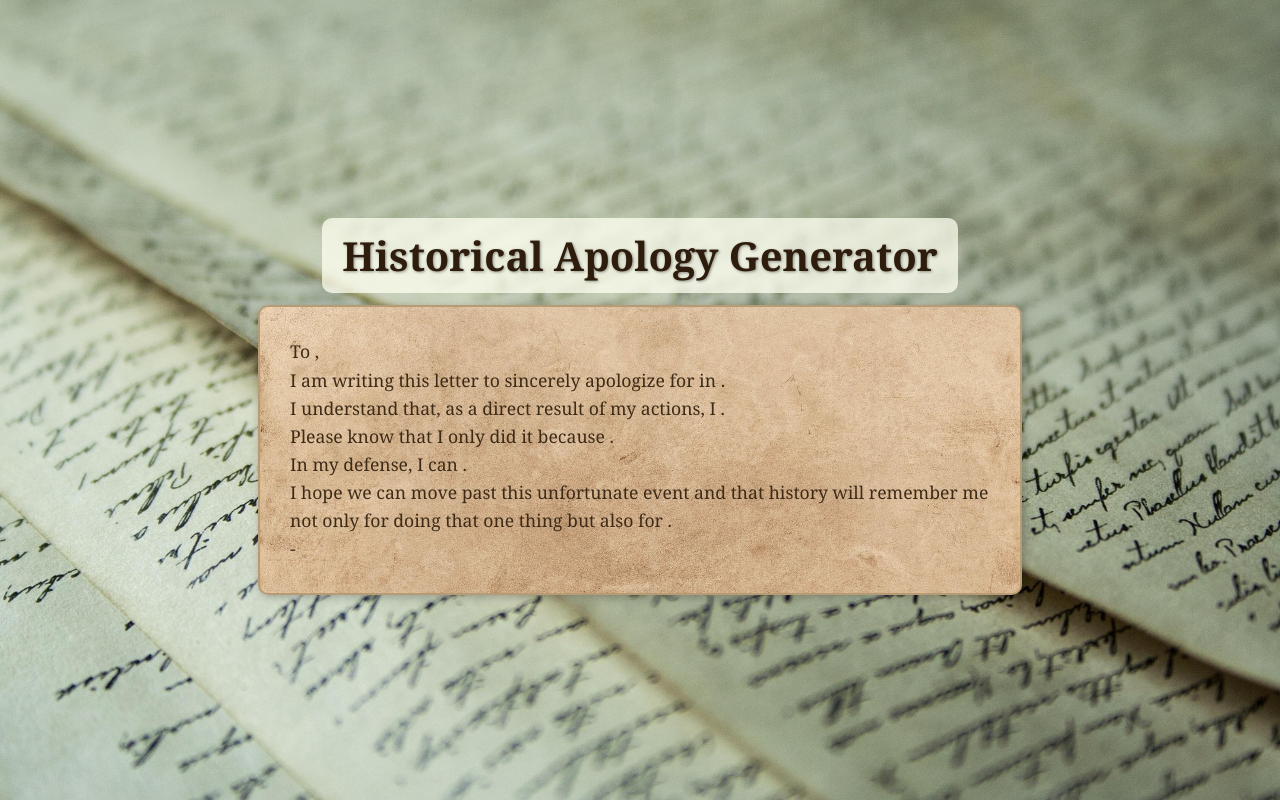
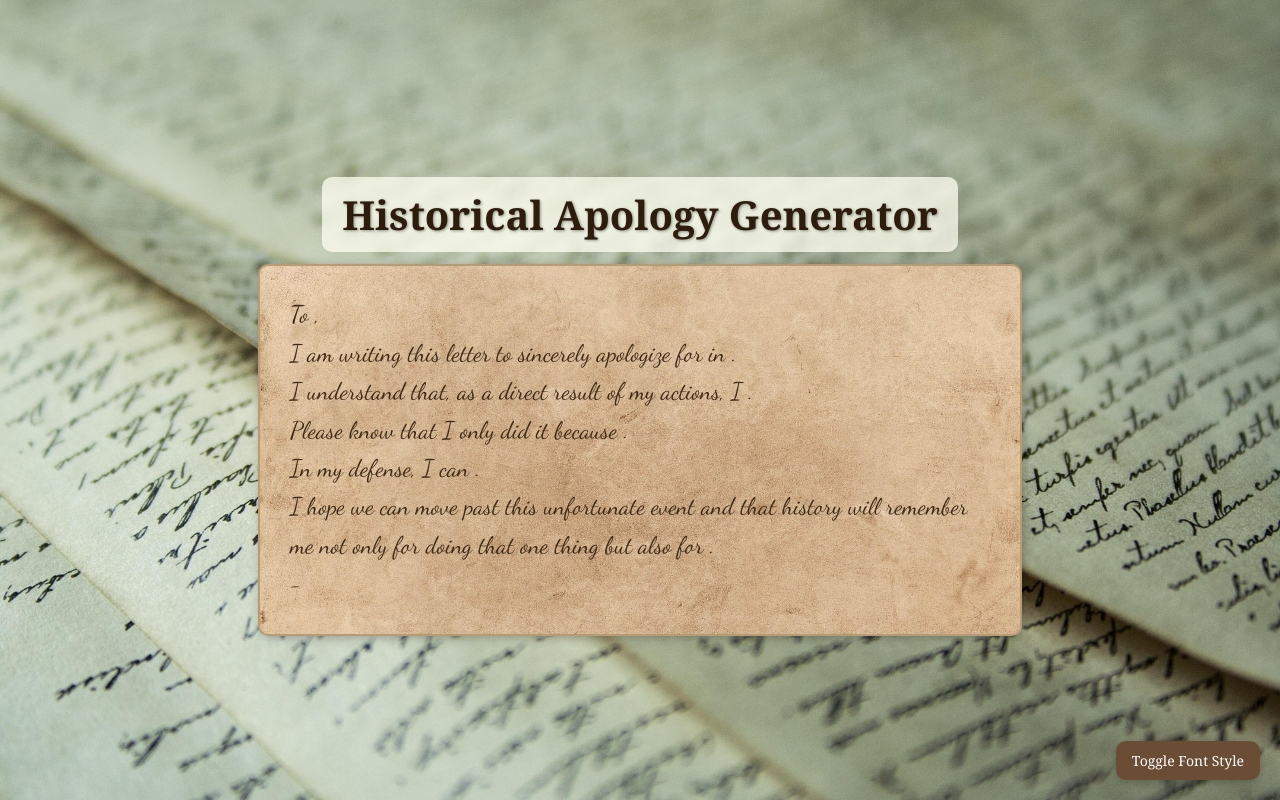
Before and after one commit to Mewzok/Server-Side-Web-Development, a PHP site: page /generate.php in a window 1280 px wide. Run offline with PHP 8.4, Linux system fonts and the light colour scheme; data that the repository does not hold is empty.

Commit message:
- Add cursive font and toggle button to turn it on and off

```diff
--- a/Final-Project/generate.php
+++ b/Final-Project/generate.php
@@ -28,18 +28,33 @@
             $page->DisplayTitle();
             $page->DisplayStyles();
         ?>
+        <link href="https://fonts.googleapis.com/css2?family=Dancing+Script&display=swap" rel="stylesheet">
     </head>
     <body>
         <?php $page->DisplayHeader(); ?>
-        <div id="letterResultDiv">
+        <div id="letterResultDiv" class="letter-text cursive">
             <?php
                 // generate letter string
                 $letterString = generateLetter($figure, $figureId, $coreStyle, $modifierStyle, $recipient, $action,
                 $place, $consequence, $justification, $talent, $fact, $featsList);
 
-                echo $letterString;
+                echo  $letterString;
             ?>
         </div>
+        <button id="toggleFontBtn" onclick="toggleFont()">Toggle Font Style</button>
+            <script>
+                function toggleFont() {
+                    const letter = document.getElementById('letterResultDiv');
+
+                    if(letter.classList.contains('cursive')) {
+                        letter.classList.remove('cursive');
+                        letter.classList.add('normal');
+                    } else {
+                        letter.classList.remove('normal');
+                        letter.classList.add('cursive');
+                    }
+                }
+            </script>
     </body>
 </html>
 <?php
@@ -62,7 +77,7 @@
                     an achievement.<br />
                     It only happened because $justification-something any reasonable person would understand.<br />
                     Besides, I can $talent, which few others can claim.<br />
-                    Regardless, let's not let this distract from my greatest moments: $feat, and, especially, $fact.<br />
+                    Regardless, let's not let this distract from my greatest achievements: $feat, and, especially, $fact.<br />
                     Begrudgingly yours, $figure";
                 break;
             case 'stoic':
--- a/Final-Project/style.css
+++ b/Final-Project/style.css
@@ -116,9 +116,39 @@ input[type="submit"]:hover {
     padding: 30px;
     border-radius: 10px;
     line-height: 1.6;
-    font-size: 1.1rem;
     box-shadow: 2px 2px 10px rgba(0, 0, 0, 0.25);
     color: #3e2b17;
     max-width: 700px;
     margin: 0 auto;
 }
+
+.letter-text.cursive {
+    font-family: 'Dancing Script', 'Brush Script MT', cursive;
+    font-size: 1.5rem;
+}
+
+.letter-text.normal {
+    font-family: 'Georgia', serif;
+    font-size: 1.1rem;
+}
+
+#toggleFontBtn {
+    position: fixed;
+    bottom: 20px;
+    right: 20px;
+    z-index: 1000;
+    padding: 10px 16px;
+    font-size: 14px;
+    font-family: 'Georgia', serif;
+    border: none;
+    border-radius: 10px;
+    background-color: #6b4c35;
+    color: white;
+    cursor: pointer;
+    box-shadow: 0 2px 6px rgba(0, 0, 0, 0.2);
+    transition: background-color 0.3s ease;
+}
+
+#toggleFontBtn:hover {
+    background-color: #8a5f3e;
+}
```
